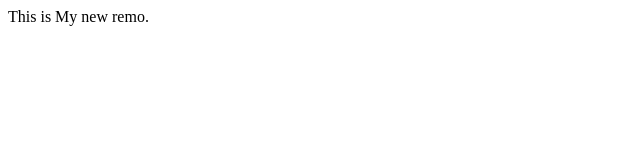
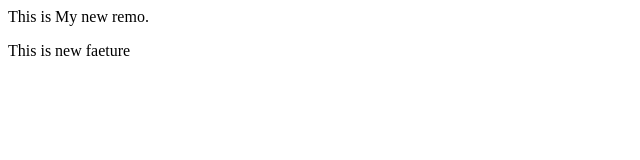
Before and after one commit to malikshafeeq804/LocalDemo, a plain HTML site: page index.html in a window 1280 px wide. Shown: the whole page, without its empty margins (0-640 px from the left). Drawn offline with Linux system fonts and the light colour scheme.

Commit message:
add new branch

```diff
--- a/index.html
+++ b/index.html
@@ -1 +1,2 @@
 <p>This is My new remo.</p>
+<P>This is new faeture</P>
```
